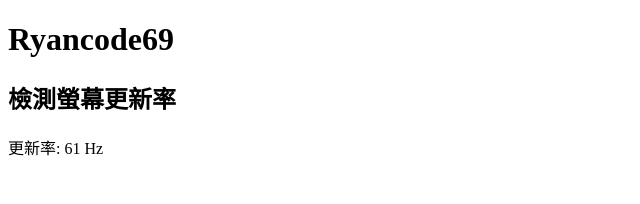
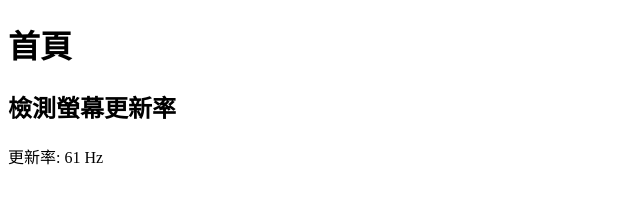
Before and after one commit to Ryancode169/ryancode169.github.io, a plain HTML site: page index.html in a window 1280 px wide. Shown: the whole page, without its empty margins (0-640 px from the left). Drawn offline with Linux system fonts and the light colour scheme.

Commit message:
修正標題

```diff
--- a/index.html
+++ b/index.html
@@ -10,7 +10,7 @@
 
 <body>
 
-    <h1>Ryancode69</h1>
+    <h1>首頁</h1>
 
     <h2>檢測螢幕更新率</h2>
     <div>
```
